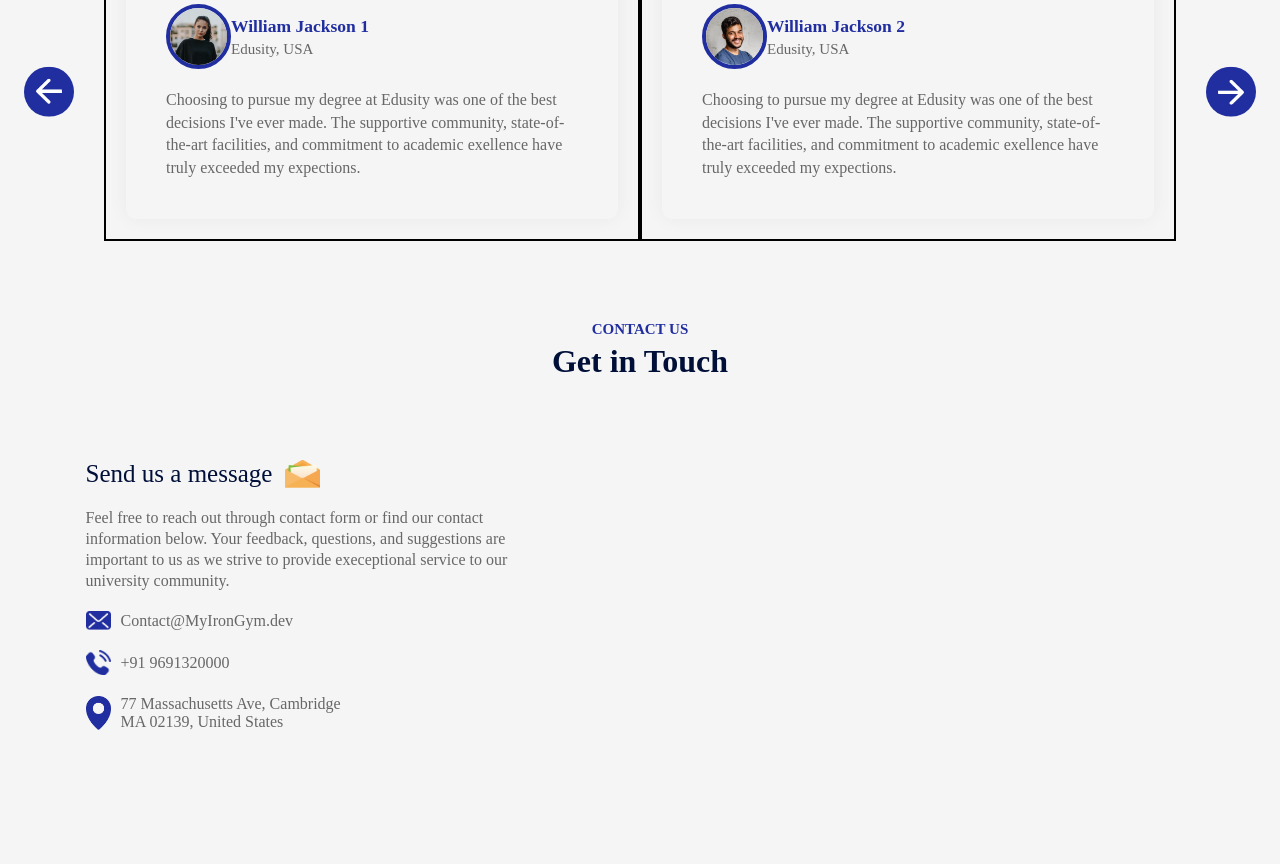
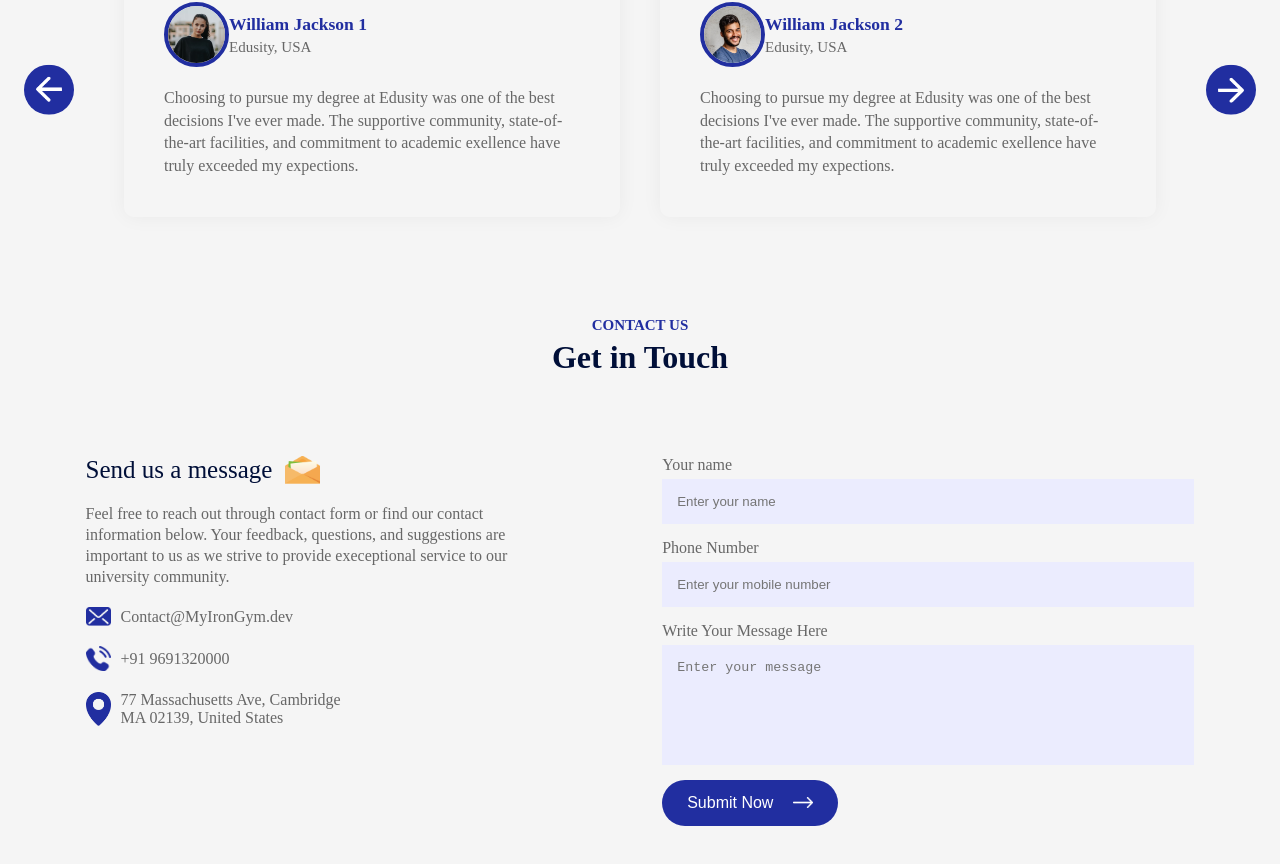
Before and after one commit to rajsharma-sudo/education_web_app_1, a React (Create React App) app: page / in a window 1280 px wide. Shown: the part 2806-3670 px from the top of the page. Before the commit the page ends 3637 px from the top, so only its background shows below. Built offline with nearby package versions, Linux system fonts and the light colour scheme; the HTML template or start-up script is replaced by a standard one.

Commit message:
here we have completed right section of contact which is contact submit form

```diff
--- a/src/Components/Contact/Contact.css
+++ b/src/Components/Contact/Contact.css
@@ -1,42 +1,55 @@
-.contact{
-    margin:80px auto;
+.contact {
+    margin: 80px auto;
     max-width: 90%;
     display: flex;
-    align-items: center;
+    align-content: center;
     justify-content: space-between;
 }
 
-.contact-col{
+.contact-col {
     flex-basis: 48%;
-    color:#676767;
+    color: #676767;
 }
 
-.contact-col h3{
-    color:#000F38;
+.contact-col h3 {
+    color: #000F38;
     font-weight: 500;
-    font-size:25px;
+    font-size: 25px;
     display: flex;
     align-items: center;
     margin-bottom: 20px;
 }
 
-.contact-col h3 img{
+.contact-col h3 img {
     width: 35px;
     margin-left: 13px;
 }
 
-.contact-col p{
+.contact-col p {
     max-width: 450px;
     line-height: 1.3;
 }
 
-.contact-col ul li{
+.contact-col ul li {
     display: flex;
     align-items: center;
-    margin:20px 0;
+    margin: 20px 0;
 }
 
-.contact-col ul li img{
+.contact-col ul li img {
     width: 25px;
     margin-right: 10px;
 }
+
+.contact form input,
+.contact form textarea{
+    display: block;
+    width: 100%;
+    background: #EBECFE;
+    padding: 15px;
+    border: 0;
+    outline: 0;
+    margin-bottom: 15px;
+    margin-top:5px;
+    resize: none;
+}
--- a/src/Components/Contact/Contact.jsx
+++ b/src/Components/Contact/Contact.jsx
@@ -4,22 +4,64 @@
 import Mail_icon from '../../assets/mail-icon.png';
 import Phone_icon from '../../assets/phone-icon.png';
 import Location_icon from '../../assets/location-icon.png';
+import White_arrow from '../../assets/white-arrow.png';
 
 const Contact = () => {
+
+  const [result, setResult] = React.useState("");
+
+  const onSubmit = async (event) => {
+    event.preventDefault();
+    setResult("Sending....");
+    const formData = new FormData(event.target);
+
+    formData.append("access_key", "c065dc3f-f4c7-4ab4-b547-c22924709080");
+
+    const response = await fetch("https://api.web3forms.com/submit", {
+      method: "POST",
+      body: formData
+    });
+
+    const data = await response.json();
+
+    if (data.success) {
+      setResult("Form Submitted Successfully");
+      event.target.reset();
+    } else {
+      console.log("Error", data);
+      setResult(data.message);
+      event.target.reset();
+    }
+  };
+
+
+
+
   return (
     <div className='contact'>
       <div className="contact-col">
         <h3>Send us a message <img src={Message_icon} alt="" /></h3>
         <p>Feel free to reach out through contact form or find our contact information below. Your feedback, questions, and suggestions are important to us as we strive to provide execeptional service to our university community.</p>
         <ul>
-            <li><img src={Mail_icon} alt="" /> Contact@MyIronGym.dev</li>
-            <li><img src={Phone_icon} alt="" />+91 9691320000</li>
-            <li><img src={Location_icon} alt="" />77 Massachusetts Ave, Cambridge <br />MA 02139, United States</li>
+          <li><img src={Mail_icon} alt="" /> Contact@MyIronGym.dev</li>
+          <li><img src={Phone_icon} alt="" />+91 9691320000</li>
+          <li><img src={Location_icon} alt="" />77 Massachusetts Ave, Cambridge <br />MA 02139, United States</li>
 
         </ul>
       </div>
       <div className="contact-col">
+        <form onSubmit={onSubmit}>
+          <label>Your name</label>
+          <input type="text" name='name' placeholder='Enter your name' required />
+          <label>Phone Number</label>
+          <input type="tel" name='phone' placeholder='Enter your mobile number' />
+          <label>Write Your Message Here</label>
+          <textarea name="message" rows="6" placeholder='Enter your message' required></textarea>
 
+          <button type='submit' className='btn dark-btn'>Submit Now <img src={White_arrow} alt="" /></button>
+
+        </form>
+        <span>{result}</span>
       </div>
     </div>
   )
--- a/src/Components/Testimonials/Testimonials.css
+++ b/src/Components/Testimonials/Testimonials.css
@@ -38,7 +38,6 @@
     list-style: none;
     width: 50%;
     padding:20px;
-    border:2px solid black;
 }
 
 .slide{
```
